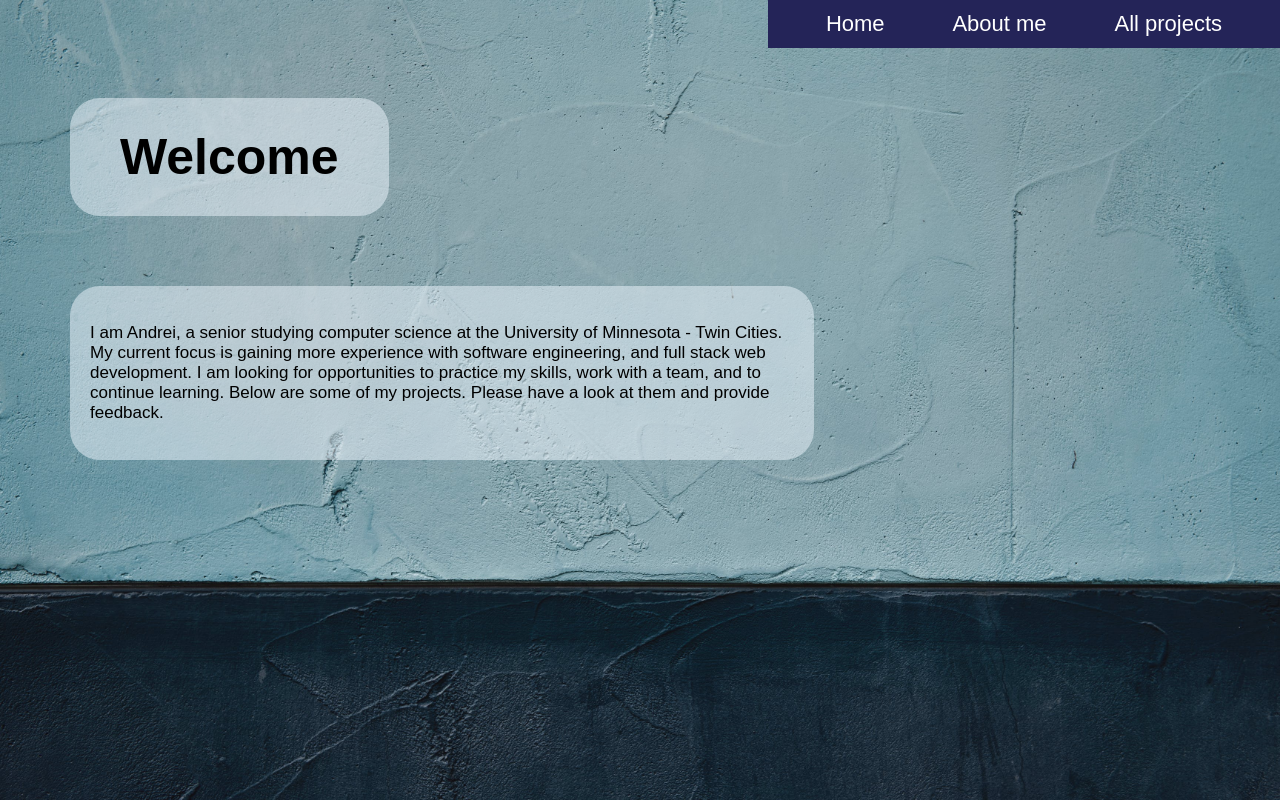
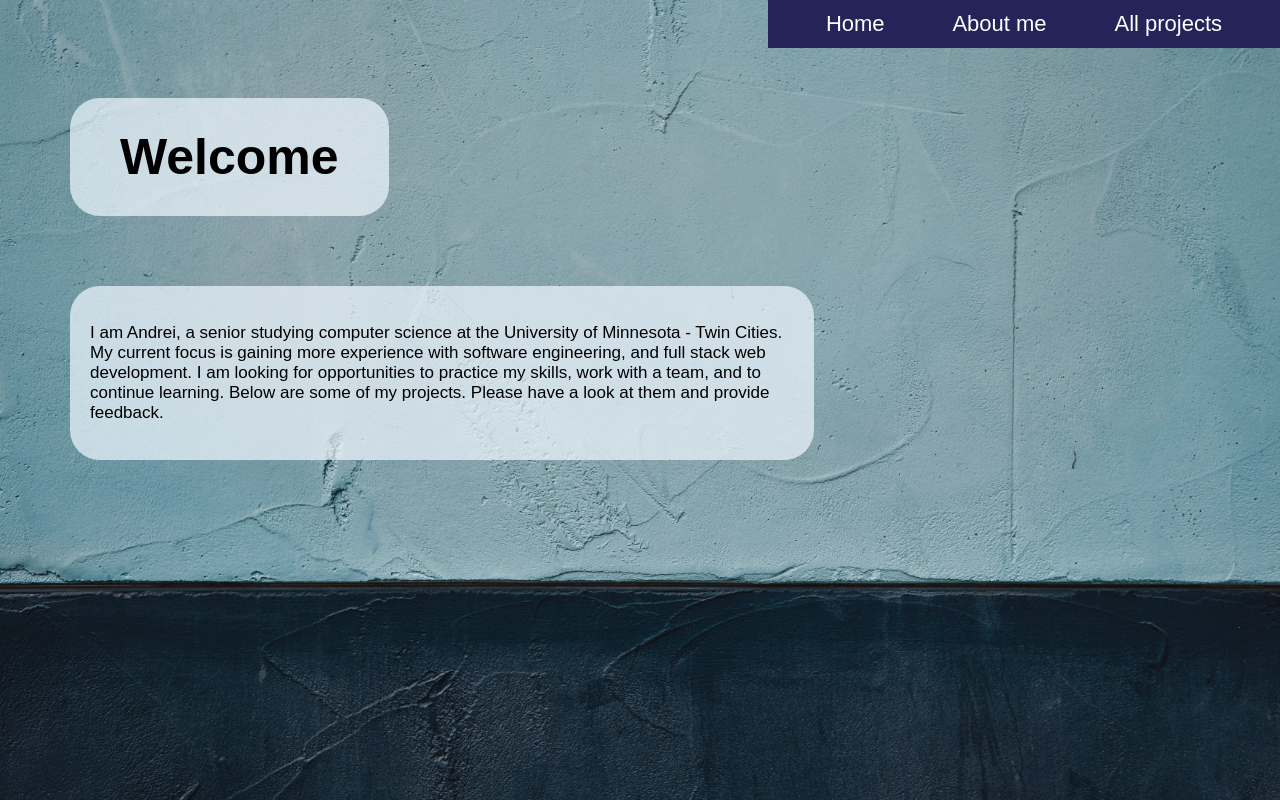
Before and after one commit to star6y/landingpage, a plain HTML site: page index.html in a window 1280 px wide. Drawn offline with Linux system fonts and the light colour scheme.

Commit message:
new project

```diff
--- a/css/main.css
+++ b/css/main.css
@@ -42,7 +42,7 @@ body {
 
 /*  HOME  */
 .content {
-    background-color: rgba(240, 248, 255, 0.5);
+    background-color: rgba(240, 248, 255, 0.7);
     border-radius: 30px;
 }
 
@@ -67,7 +67,7 @@ div.content {
 
 /*  ALL PROJECT  */
 h1 {
-    background-color: rgba(240, 248, 255, 0.5);
+    background-color: rgba(240, 248, 255, 0.7);
     border-radius: 30px;
     font-size: 50px;
     margin: 50px 20px 20px 70px;
```
